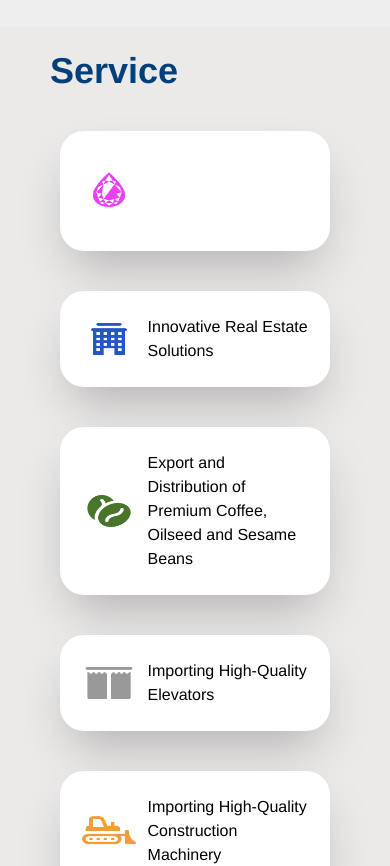
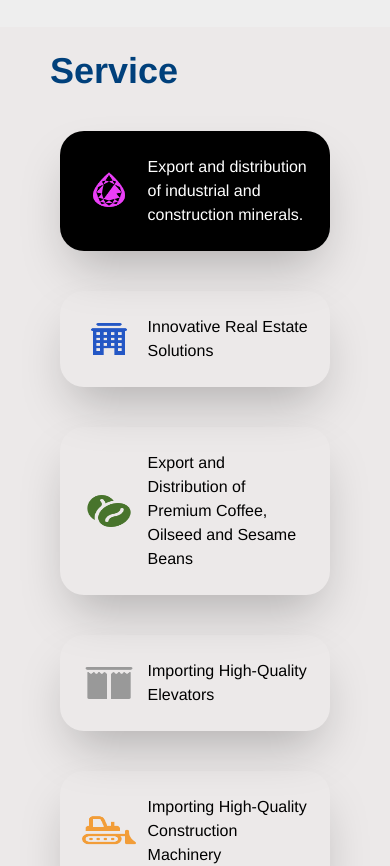
Before and after one commit to Upsurge-Tech/innovest, a React (Create React App) app: page / in a window 390 px wide. Shown: the part 4520-5386 px from the top of the page. Built offline with nearby package versions, Linux system fonts and the light colour scheme.

Commit message:
changing the hover effect of the small cards

```diff
--- a/src/components/new_service/SmallCards.js
+++ b/src/components/new_service/SmallCards.js
@@ -27,11 +27,11 @@ const SmallCards = ({
     setActive(id);
   };
 
-  const prop = isActive ? "bg-[#000] text-[#fff]" : "text-black"
+  const prop = isActive ? "bg-[#000] text-[#fff]" : "text-[#000]"
 
   return (
     <div
-      className={`my-10 md:w-2/3 w-5/6 md:h-[90px] mx-auto rounded-3xl hover:bg-slate-700 hover:text-[#fff] bg-white shadow-2xl transition-all py-2 ${prop} transform transition-transform hover:scale-105 `}
+      className={`my-10 md:w-2/3 w-5/6 md:h-[90px] mx-auto rounded-3xl hover:bg-slate-700 hover:text-[#fff] shadow-2xl transition-all py-2 ${prop} transform transition-transform hover:scale-105 cursor-pointer`}
       onMouseEnter={handleMouseEnter}
       onMouseLeave={handleMouseLeave}
       onClick={handleClick}
```
